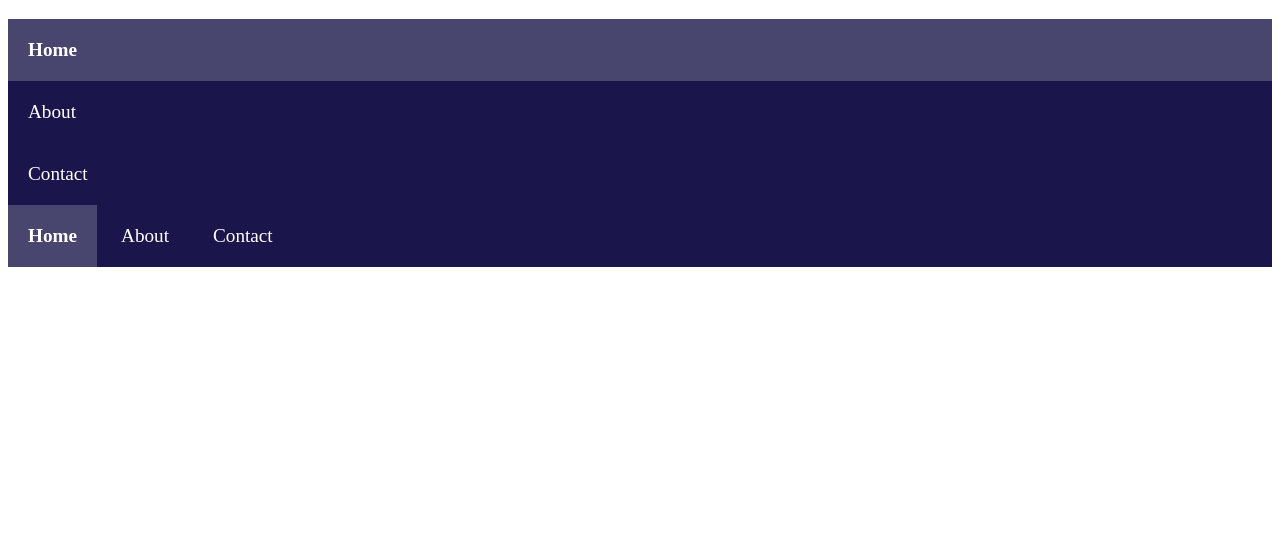
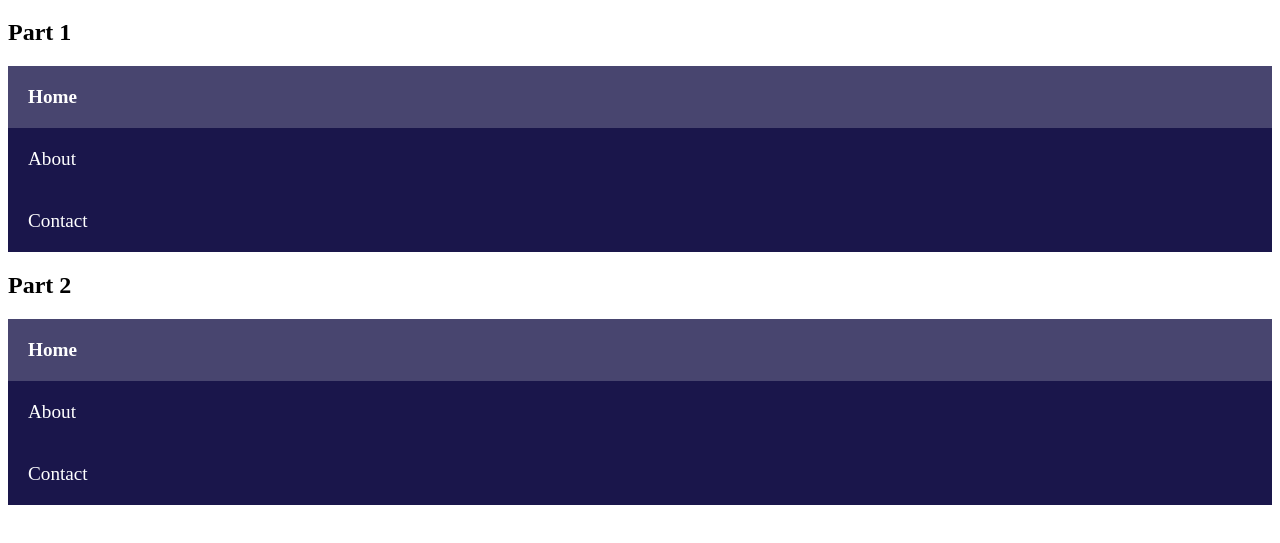
Before and after one commit to Noroff-Fagskole/cssf--bem--navigation, a plain HTML site: page index.html in a window 1280 px wide. Shown: the part 61-604 px from the top of the page. Drawn offline with Linux system fonts and the light colour scheme.

Commit message:
Finished readme and added part headings

```diff
--- a/index.html
+++ b/index.html
@@ -10,6 +10,8 @@
 <body>
     <h1>BEM Navigation</h1>
 
+
+    <h2>Part 1</h2>
 
     <div class="example">
 
@@ -29,10 +31,11 @@
 
     </div>
 
+    <h2>Part 2</h2>
 
     <div class="example">
 
-        <nav class="nav nav--bar">
+        <nav class="nav">
             <ul class="nav__list">
                 <li class="nav__item">
                     <a href="#" class="nav__link nav__link--active">Home</a>
```
Also changed, not shown: .readme/images/example1.png, .readme/images/example2.png, 1 other file.
